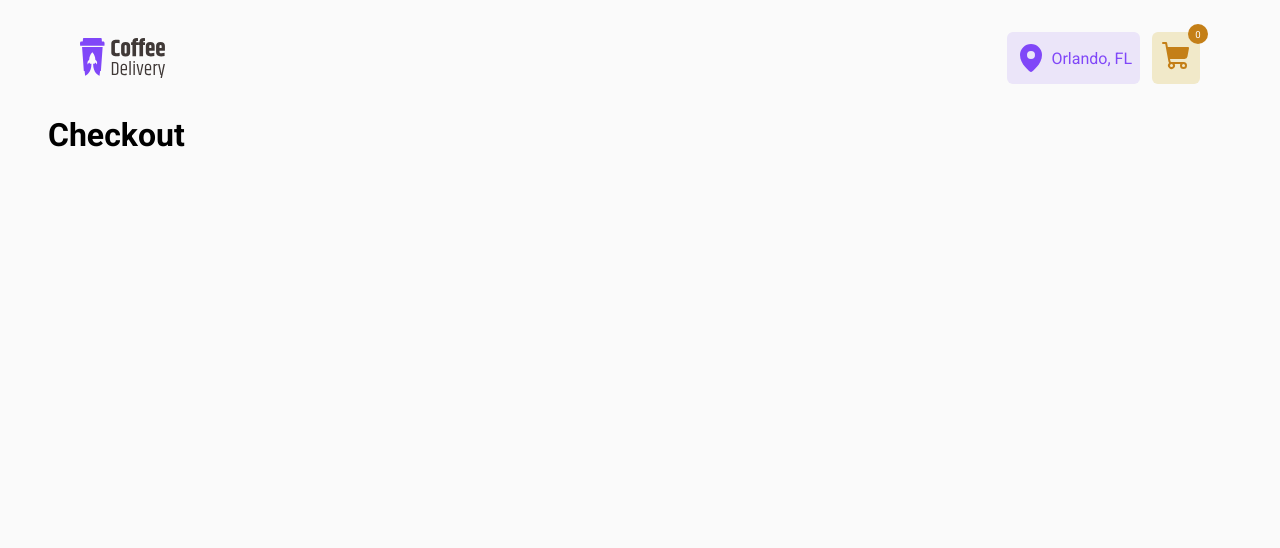
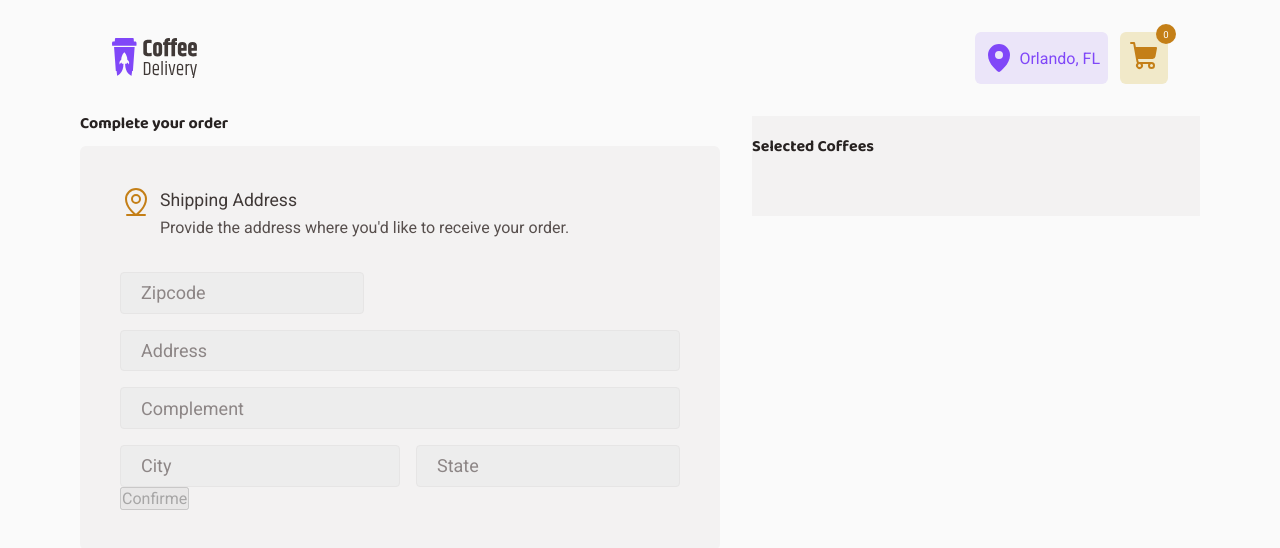
Before and after one commit to pedro4r/coffeeDelivery-React, a React (Vite) app: page /checkout in a window 1280 px wide. Shown: the top 548 px of the page. Built offline with nearby package versions, Linux system fonts and the light colour scheme.

Commit message:
Adding Shipping Address Fields on Checkout Page

```diff
--- a/package.json
+++ b/package.json
@@ -10,11 +10,14 @@
     "preview": "vite preview"
   },
   "dependencies": {
+    "@hookform/resolvers": "^3.1.0",
     "@phosphor-icons/react": "^2.0.9",
     "react": "^18.2.0",
     "react-dom": "^18.2.0",
+    "react-hook-form": "^7.43.9",
     "react-router-dom": "^6.11.1",
-    "styled-components": "*"
+    "styled-components": "*",
+    "zod": "^3.21.4"
   },
   "devDependencies": {
     "@rocketseat/eslint-config": "^1.2.0",
--- a/src/context/CoffeeContext.tsx
+++ b/src/context/CoffeeContext.tsx
@@ -3,6 +3,7 @@ import { createContext, ReactNode, useEffect, useState } from "react";
 interface CoffeeContextType {
     coffeeListArray: Coffee[];
     cartAdd: (cartObject: Cart) => void;
+    insertAddress: (Address: Address) => void;
     cartAmount: number;
 }
 
@@ -13,6 +14,14 @@ interface Coffee {
     description: string;
     price: number;
     image: string;
+}
+
+interface Address {
+    zipcode: string;
+    address: string;
+    complement: string;
+    city: string;
+    state: string;
 }
 
 interface Cart {
@@ -30,6 +39,11 @@ export function CoffeeContextProvider({ children }: CoffeeContextProviderProps)
 
     const [cart, setCart] = useState<Cart[]>([]);
     const [cartAmount, setCartAmount] = useState(0);
+    const [address, setAddress] = useState({});
+
+    function insertAddress(addressObject: Address) {
+        setAddress(addressObject);
+    }
 
     function cartAdd(cartObject: Cart) {
 
@@ -178,6 +192,7 @@ export function CoffeeContextProvider({ children }: CoffeeContextProviderProps)
                 coffeeListArray,
                 cartAdd,
                 cartAmount,
+                insertAddress
             }}>
             {children}
         </CoffeeContext.Provider>
--- a/src/layouts/DefaultLayout/styles.ts
+++ b/src/layouts/DefaultLayout/styles.ts
@@ -1,10 +1,13 @@
 import { styled } from "styled-components";
 
 export const LayoutContainer = styled.div`
-    max-width: 74rem;
+    max-width: 70rem;
     height: calc(100vh - 10rem);
 
     display: flex;
     flex-direction: column;
     margin: 0 auto;
 `
+export const InputBase = styled.div`
+    background: ${(props) => props.theme['gray-300']};
+`
--- /dev/null
+++ b/src/pages/Checkout/components/NewOrderForm/index.tsx
@@ -0,0 +1,40 @@
+import { useFormContext } from "react-hook-form";
+import { AddressInput, CityInput, ComplementInput, OrderForm, StateInput, ZipCodeInput } from "./styles";
+
+export function NewOrderForm() {
+    const { register } = useFormContext()
+    return (
+        <OrderForm>
+            <ZipCodeInput
+                id="zipcode"
+                placeholder="Zipcode"
+                // disabled={!!activeCycle}
+                {...register('zipcode')}
+            />
+            <AddressInput
+                id="address"
+                placeholder="Address"
+                // disabled={!!activeCycle}
+                {...register('address')}
+            />
+            <ComplementInput
+                id="complement"
+                placeholder="Complement"
+                // disabled={!!activeCycle}
+                {...register('complement')}
+            />
+            <CityInput
+                id="city"
+                placeholder="City"
+                // disabled={!!activeCycle}
+                {...register('city')}
+            />
+            <StateInput
+                id="state"
+                placeholder="State"
+                // disabled={!!activeCycle}
+                {...register('state')}
+            />
+        </OrderForm>
+    )
+}
--- /dev/null
+++ b/src/pages/Checkout/components/NewOrderForm/styles.ts
@@ -0,0 +1,53 @@
+import { styled } from "styled-components";
+
+export const OrderForm = styled.div`
+    display: grid;
+    grid-template-rows: repeat(4, 1fr);
+    gap: 1rem;
+`
+
+const BaseInput = styled.input`
+  background: ${(props) => props.theme['gray-300']};
+  height: 2.6rem;
+  border: 0;
+  border: 1px solid ${(props) => props.theme['gray-400']};
+  border-radius: 4px;
+  font-size: 1.125rem;
+  padding: 0 0.5rem;
+  color: ${(props) => props.theme['gray-700']};
+  text-indent: 0.75rem;
+
+  &::placeholder {
+    color: ${(props) => props.theme['gray-600']};
+  }
+
+  &:focus {
+    box-shadow: none;
+    border-color: ${(props) => props.theme['green-500']};
+  }
+`
+
+export const ZipCodeInput = styled(BaseInput)`
+    grid-row: 1;
+    grid-column: span 1;
+`
+
+export const AddressInput = styled(BaseInput)`
+    grid-row: 2;
+    grid-column: span 4;
+`
+
+export const ComplementInput = styled(BaseInput)`
+    grid-row: 3;
+    grid-column: span 4;
+`
+
+export const CityInput = styled(BaseInput)`
+    grid-row: 4;
+    grid-column: span 2;
+`
+
+export const StateInput = styled(BaseInput)`
+    grid-row: 4;
+    grid-column: span 2;
+`
--- a/src/pages/Checkout/index.tsx
+++ b/src/pages/Checkout/index.tsx
@@ -1,3 +1,78 @@
+import { MapPinLine } from "@phosphor-icons/react";
+import { AddressContainer, CartDetailsContainer, CheckoutContainer, ConfirmeOrderButton, DataContainer, FormContainer, OrderDetails, PaymentContainer, SelectedCoffeesContainer, TitleContainer } from "./styles";
+import { FormProvider, useForm } from "react-hook-form";
+import * as zod from 'zod'
+import { zodResolver } from "@hookform/resolvers/zod";
+import { NewOrderForm } from "./components/NewOrderForm";
+import { useContext } from "react";
+import { CoffeeContext } from "../../context/CoffeeContext";
+
+const newOrderFormValidationSchema = zod.object({
+    zipcode: zod.string().min(1, 'Enter the zipcode'),
+    address: zod.string().min(1, 'Enter the address'),
+    complement: zod.string().min(1, 'Enter the complement'),
+    city: zod.string().min(1, 'Enter the city'),
+    state: zod.string().min(1, 'Enter the state'),
+})
+
+type NewOrderFormData = zod.infer<typeof newOrderFormValidationSchema>
+
 export function Checkout() {
-    return (<h1>Checkout</h1>)
+
+    const { insertAddress } = useContext(CoffeeContext)
+
+    const newOrderForm = useForm<NewOrderFormData>({
+        resolver: zodResolver(newOrderFormValidationSchema),
+        defaultValues: {
+            zipcode: '',
+            address: '',
+            complement: '',
+            city: '',
+            state: '',
+        },
+    })
+
+    const { handleSubmit, watch } = newOrderForm;
+
+    const watchFields = watch(['zipcode', 'address', 'complement', 'city', 'state']);
+    const isSubmitDisabled = Object.values(watchFields).some(value => !value);
+
+    function handleCreateNewOrder(data: NewOrderFormData) {
+        insertAddress(data);
+    }
+
+    return (
+        <CheckoutContainer>
+            <DataContainer>
+                <strong>Complete your order</strong>
+                <AddressContainer>
+                    <TitleContainer>
+                        <MapPinLine size={32} />
+                        <div>
+                            <span>Shipping Address</span>
+                            <p>Provide the address where you'd like to receive your order.</p>
+                        </div>
+                    </TitleContainer>
+                    <FormContainer>
+                        <form onSubmit={handleSubmit(handleCreateNewOrder)} action="">
+                            <FormProvider {...newOrderForm}>
+                                <NewOrderForm />
+                            </FormProvider>
+                            <button disabled={isSubmitDisabled} type="submit">Confirme</button>
+                        </form>
+                    </FormContainer>
+                </AddressContainer>
+                <PaymentContainer></PaymentContainer>
+            </DataContainer>
+            <CartDetailsContainer>
+                <strong>Selected Coffees</strong>
+                <SelectedCoffeesContainer>
+                </SelectedCoffeesContainer>
+                <OrderDetails></OrderDetails>
+                <ConfirmeOrderButton></ConfirmeOrderButton>
+            </CartDetailsContainer>
+
+
+        </CheckoutContainer>
+    )
 }
--- a/src/pages/Checkout/styles.ts
+++ b/src/pages/Checkout/styles.ts
@@ -0,0 +1,69 @@
+import { styled } from "styled-components";
+
+export const CheckoutContainer = styled.div`
+    display: grid;
+    grid-template-columns: 1fr 0.7fr;
+    gap: 2rem;
+`
+
+export const DataContainer = styled.div`
+    display: flex;
+    flex-direction: column;
+
+    strong {
+      line-height: 1rem;
+    }
+`
+
+export const AddressContainer = styled.div`
+    margin-bottom: 0.75rem;
+    margin-top: 0.9rem;
+    padding: 2.5rem;
+
+    border-radius: 6px;
+    background: ${(props) => props.theme['gray-200']};
+`
+
+export const TitleContainer = styled.div`
+    display: flex;
+    flex-direction: row;
+    gap: 0.5rem;
+
+    color: ${(props) => props.theme['yellow-300']};
+
+    span {
+        font-size: 1.1rem;
+        color: ${(props) => props.theme['gray-800']};
+        line-height: 160%;
+    }
+
+    p {
+        line-height: 160%;
+        color: ${(props) => props.theme['gray-700']};
+    }
+`
+
+export const FormContainer = styled.div`
+    margin-top: 2rem;
+`
+
+export const PaymentContainer = styled.div`
+    height: 100px;
+
+    border-radius: 6px;
+    background: ${(props) => props.theme['gray-200']};
+`
+
+export const CartDetailsContainer = styled.div`
+    height: 100px;
+    background: ${(props) => props.theme['gray-200']};
+`
+
+export const SelectedCoffeesContainer = styled.div`
+`
+
+export const OrderDetails = styled.div`
+`
+
+export const ConfirmeOrderButton = styled.div`
+`
```
Also changed, not shown: 1 other file (tests, documents, lock files or other folders).
